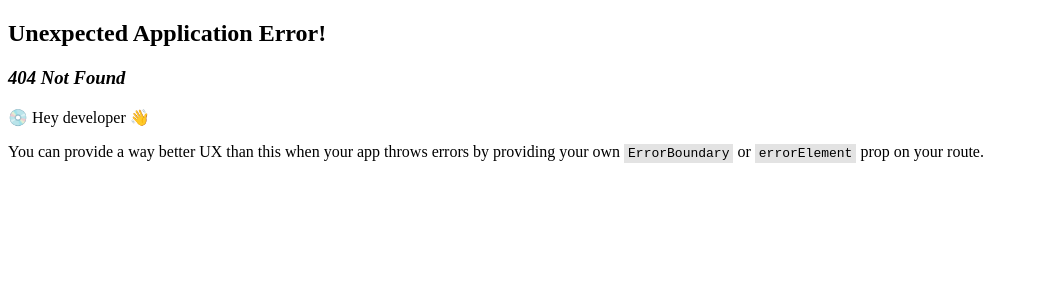
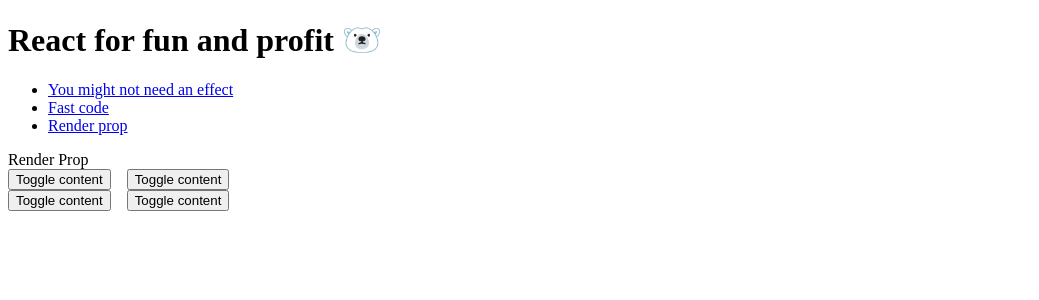
Before and after one commit to willnguyen1312/react-for-fun-and-profit, a React (Vite) app: page /render-prop in a window 1280 px wide. Before the commit this address had no page. Shown: the top 300 px of the page, without its empty margins (0-1039 px from the left). Built offline with nearby package versions, Linux system fonts and the light colour scheme.

Commit message:
Add render prop pattern 💞

```diff
--- a/src/Home.tsx
+++ b/src/Home.tsx
@@ -1,16 +1,21 @@
 import { Link, Outlet } from "react-router-dom";
+
+const links: { to: string; label: string }[] = [
+  { to: "/effect", label: "You might not need an effect" },
+  { to: "/fast", label: "Fast code" },
+  { to: "/render-prop", label: "Render prop" },
+];
 
 export function Home() {
   return (
     <main>
       <h1>React for fun and profit 🐻‍❄️</h1>
       <ul>
-        <li>
-          <Link to="/effect">You might not need an effect</Link>
-        </li>
-        <li>
-          <Link to="/fast">Fast code</Link>
-        </li>
+        {links.map((link) => (
+          <li key={link.to}>
+            <Link to={link.to}>{link.label}</Link>
+          </li>
+        ))}
       </ul>
 
       <Outlet />
--- /dev/null
+++ b/src/RenderProp.tsx
@@ -0,0 +1,110 @@
+import { ReactNode, useState } from "react";
+
+function AfterParentComponent({
+  children,
+}: {
+  children:
+    | ReactNode
+    | ((arg: {
+        show: boolean;
+        setShow: (value: boolean) => void;
+      }) => ReactNode);
+}) {
+  const [show, setShow] = useState(false);
+
+  const renderedChildren =
+    typeof children === "function" ? children({ show, setShow }) : children;
+
+  return (
+    <div>
+      <button
+        onClick={() => {
+          setShow(!show);
+        }}
+      >
+        Toggle content
+      </button>
+
+      {show && renderedChildren}
+    </div>
+  );
+}
+
+function After() {
+  return (
+    <div style={{ display: "flex", gap: "1rem" }}>
+      <AfterParentComponent>
+        <div>Content</div>
+      </AfterParentComponent>
+
+      <AfterParentComponent>
+        {({ show, setShow }) => {
+          return <div onClick={() => setShow(!show)}>Custom Content</div>;
+        }}
+      </AfterParentComponent>
+    </div>
+  );
+}
+
+function BeforeParentComponent({
+  children,
+  setCustomShow,
+  customShow,
+}: {
+  children: ReactNode;
+  setCustomShow?: (value: boolean) => void;
+  customShow?: boolean;
+}) {
+  const [show, setShow] = useState(false);
+
+  const finalShow = setCustomShow ? customShow : show;
+
+  return (
+    <div>
+      <button
+        onClick={() => {
+          if (setCustomShow) {
+            setCustomShow(!customShow);
+            return;
+          }
+
+          setShow(!show);
+        }}
+      >
+        Toggle content
+      </button>
+
+      {finalShow && children}
+    </div>
+  );
+}
+
+function Before() {
+  const [show, setShow] = useState(false);
+  return (
+    <div style={{ display: "flex", gap: "1rem" }}>
+      <BeforeParentComponent>
+        <div>Content</div>
+      </BeforeParentComponent>
+
+      <BeforeParentComponent
+        setCustomShow={(value) => setShow(value)}
+        customShow={show}
+      >
+        <div onClick={() => setShow(!show)}>Custom Content</div>
+      </BeforeParentComponent>
+    </div>
+  );
+}
+
+export function RenderProp() {
+  return (
+    <>
+      <section>Render Prop</section>
+
+      <Before />
+
+      <After />
+    </>
+  );
+}
--- a/src/main.tsx
+++ b/src/main.tsx
@@ -5,6 +5,7 @@ import { createBrowserRouter, RouterProvider } from "react-router-dom";
 import { Home } from "./Home";
 import { Effect } from "./Effect";
 import { Fast } from "./Fast";
+import { RenderProp } from "./RenderProp";
 
 const router = createBrowserRouter([
   {
@@ -12,6 +13,7 @@ const router = createBrowserRouter([
     element: <Home />,
     children: [
       { path: "effect", element: <Effect /> },
+      { path: "render-prop", element: <RenderProp /> },
       { path: "fast", element: <Fast /> },
     ],
   },
```
